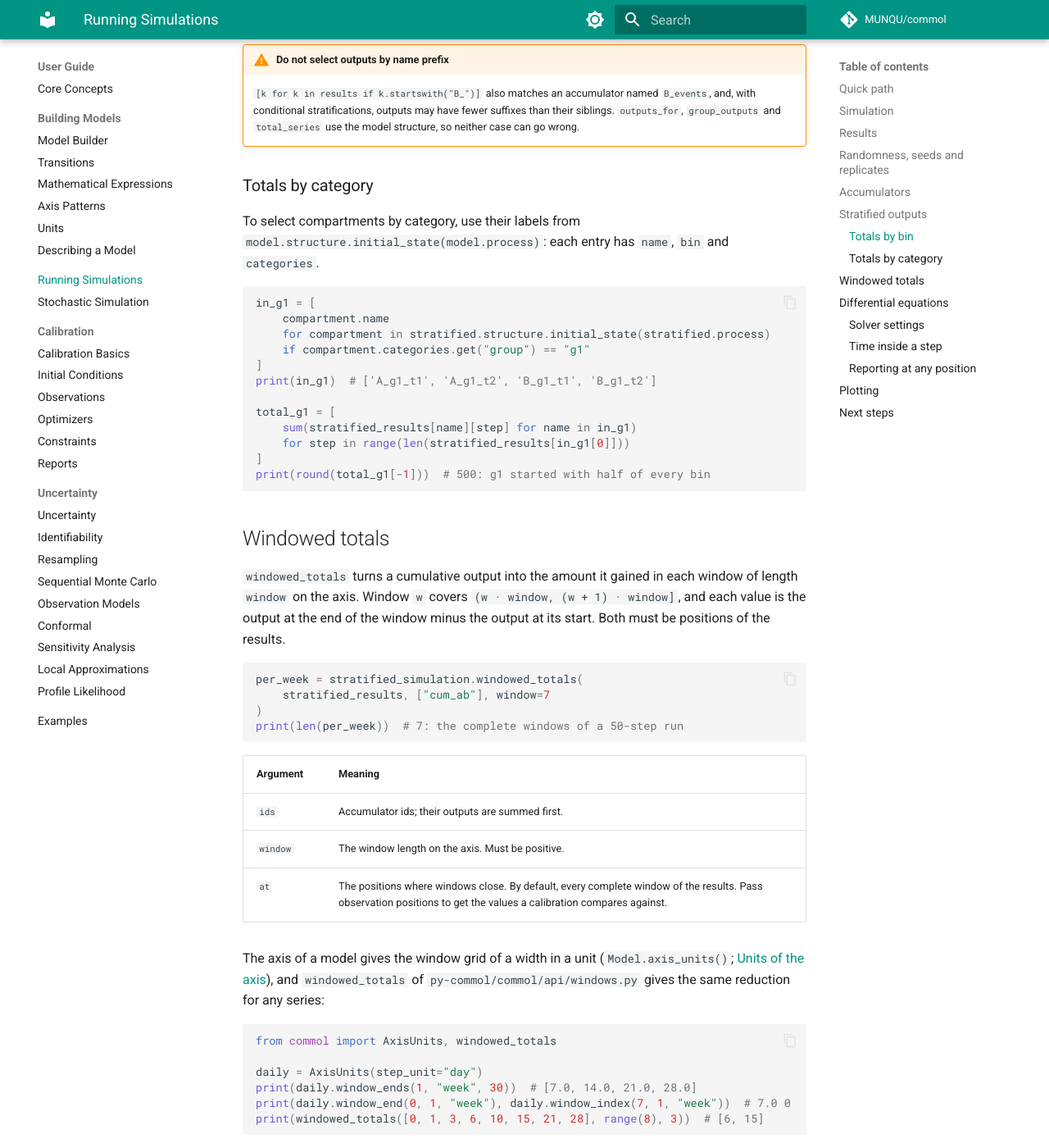
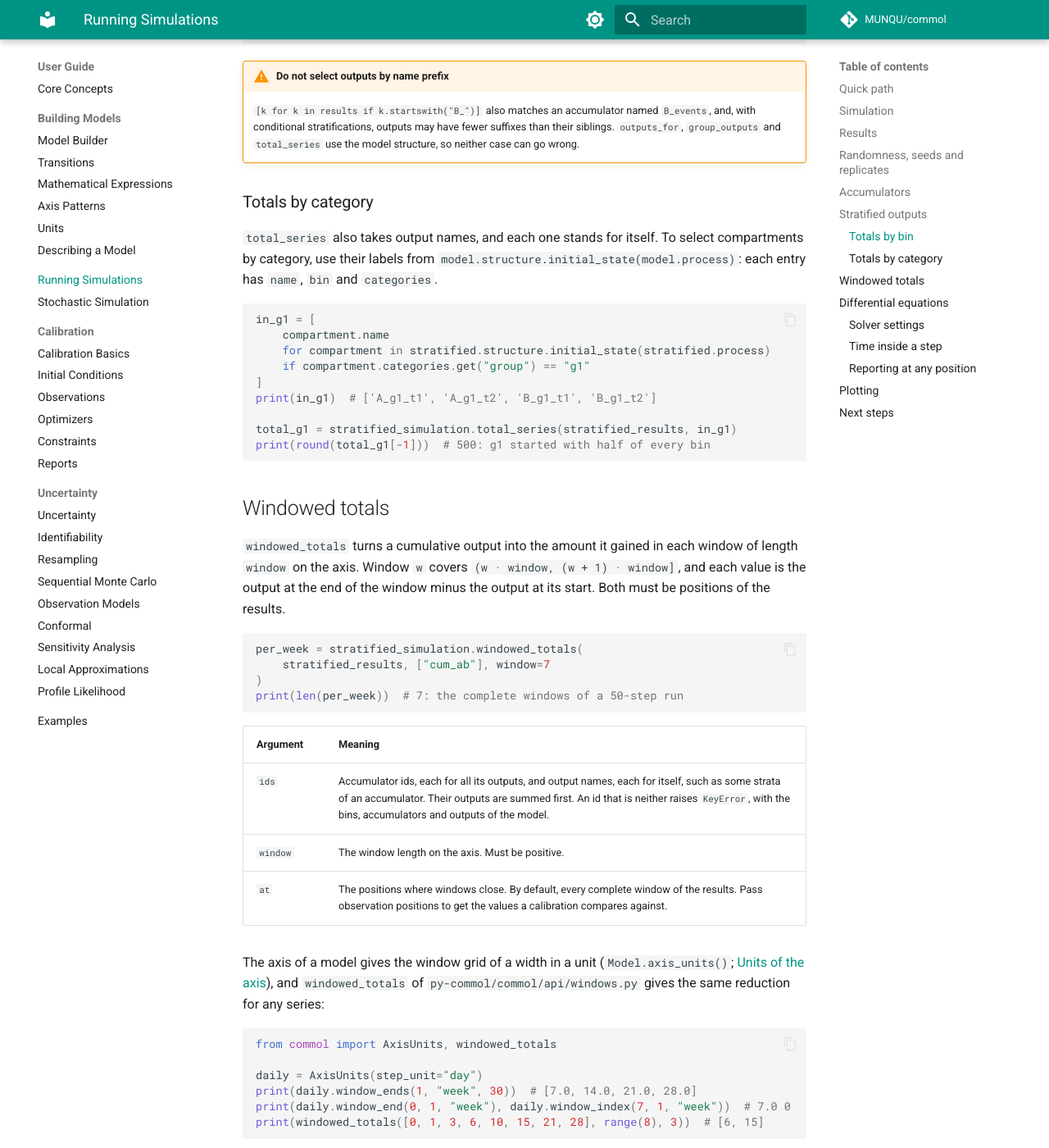
Before and after one commit to MUNQU/commol, an MkDocs documentation site: the page built from docs/guide/simulations.md, in a window 1280 px wide and 1400 px high, scrolled down 6161 px. Shown: the whole window at 82% size. Built offline with MkDocs 1.6.1 and Material for MkDocs 9.7.7, drawn with Linux system fonts in a browser that asks for light colours; comment, search, counter and statistics services are not loaded; the version menu is left out; some of the changed text lies outside the part shown.

Commit message:
feat(python-api): take output names in total_series and windowed_totals (#298)

````diff
--- a/docs/guide/simulations.md
+++ b/docs/guide/simulations.md
@@ -52,8 +52,8 @@ print(f"C at step 100: {results['C'][-1]:.0f}")
 | `simulation_outputs` | `list[str]` | The output names, in engine order: compartments first, then accumulators. |
 | `outputs_for(id)` | `list[str]` | The outputs of one bin or accumulator. |
 | `group_outputs(ids)` | `dict[str, list[str]]` | The outputs of several bins or accumulators, keyed by id. |
-| `total_series(results, ids)` | `list[float]` | The sum of all outputs of the given ids, at each position of the results. |
-| `windowed_totals(results, ids, window, at=None)` | `list[float]` | What the given accumulators gained in each window. |
+| `total_series(results, ids)` | `list[float]` | The sum of the given outputs at each position of the results. A bin or accumulator id stands for all its outputs; an output name stands for itself. |
+| `windowed_totals(results, ids, window, at=None)` | `list[float]` | What the given accumulators, or outputs of them, gained in each window. |
 | `engine` | engine | The underlying Rust engine, for the model as it is now: the engine `model.engine.type` names (`engine.engine_type`). `engine.step()` advances it one step; `engine.reset()` returns it to the initial state. |
 
 Every `run` starts again from the initial state, so two calls with the same
@@ -222,7 +222,8 @@ print(stratified_simulation.group_outputs(["A", "cum_ab"])["cum_ab"])
 
 ### Totals by bin
 
-`total_series` sums every output of the ids you give, at each position:
+`total_series` sums every output of the bin and accumulator ids you give, at
+each position:
 
 ```python
 total_b = stratified_simulation.total_series(stratified_results, ["B"])
@@ -238,7 +239,8 @@ print(round(total_ab[-1]))  # 1000: A and B hold the whole total
 
 ### Totals by category
 
-To select compartments by category, use their labels from
+`total_series` also takes output names, and each one stands for itself. To
+select compartments by category, use their labels from
 `model.structure.initial_state(model.process)`: each entry has `name`, `bin`
 and `categories`.
 
@@ -250,10 +252,7 @@ in_g1 = [
 ]
 print(in_g1)  # ['A_g1_t1', 'A_g1_t2', 'B_g1_t1', 'B_g1_t2']
 
-total_g1 = [
-    sum(stratified_results[name][step] for name in in_g1)
-    for step in range(len(stratified_results[in_g1[0]]))
-]
+total_g1 = stratified_simulation.total_series(stratified_results, in_g1)
 print(round(total_g1[-1]))  # 500: g1 started with half of every bin
 ```
 
@@ -273,7 +272,7 @@ print(len(per_week))  # 7: the complete windows of a 50-step run
 
 | Argument | Meaning |
 |---|---|
-| `ids` | Accumulator ids; their outputs are summed first. |
+| `ids` | Accumulator ids, each for all its outputs, and output names, each for itself, such as some strata of an accumulator. Their outputs are summed first. An id that is neither raises `KeyError`, with the bins, accumulators and outputs of the model. |
 | `window` | The window length on the axis. Must be positive. |
 | `at` | The positions where windows close. By default, every complete window of the results. Pass observation positions to get the values a calibration compares against. |
 
````
Also changed, not shown: docs/about/changelog.md (+7 -0 lines), docs/codebase/decisions/model-structure.md (+7 -3 lines), 3 other files.
